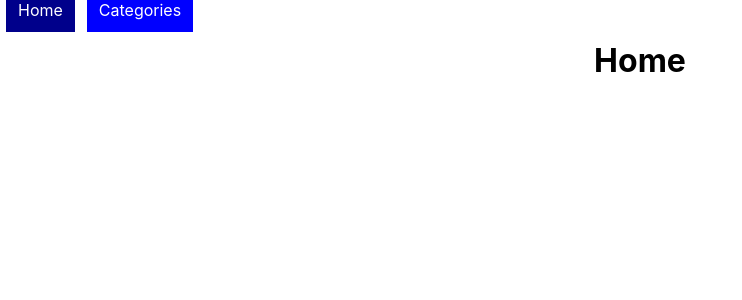
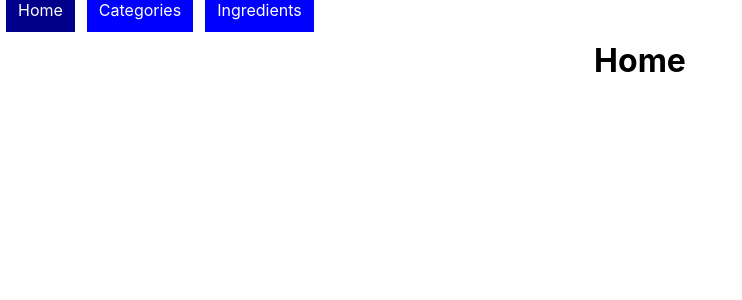
Before and after one commit to nabeillemar/meals-picker, a React (Create React App) app: page / in a window 1280 px wide. Shown: the top 300 px of the page, without its empty margins (0-742 px from the left). Built offline with nearby package versions, Linux system fonts and the light colour scheme.

Commit message:
created Ingredients path

```diff
--- a/src/components/Navigation.js
+++ b/src/components/Navigation.js
@@ -30,6 +30,14 @@ const Navigation = () => (
                 background: 'darkblue'
             }}
         >Categories</NavLink>
+        <NavLink
+            to="/ingredients"
+            exact
+            style={link}
+            activeStyle={{
+                background: 'darkblue'
+            }}
+        >Ingredients</NavLink>
     </div>
 )
 
--- a/src/containers/IngredientsContainer.js
+++ b/src/containers/IngredientsContainer.js
@@ -0,0 +1,16 @@
+// view a list of meals with the given ingrident
+
+import React, { Component } from 'react'
+import MealsContainer from "./MealsContainer"
+
+class IngredientsContainer extends Component {
+  render() {
+    return (
+      <div>
+        IngredientsContainer
+      </div>
+    )
+  }
+}
+
+export default IngredientsContainer
```
